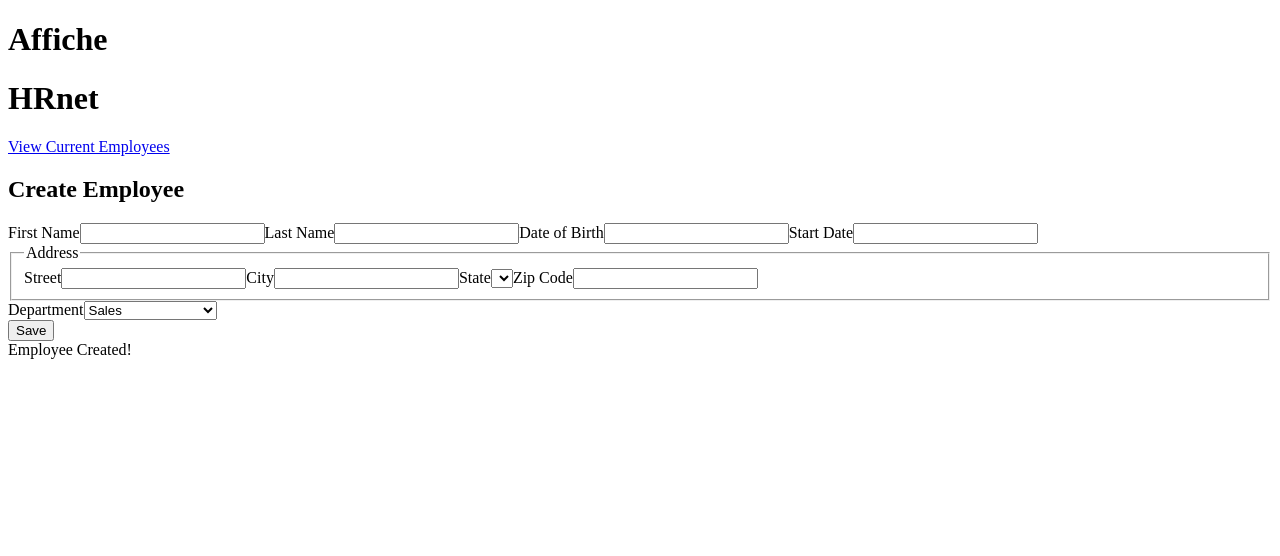
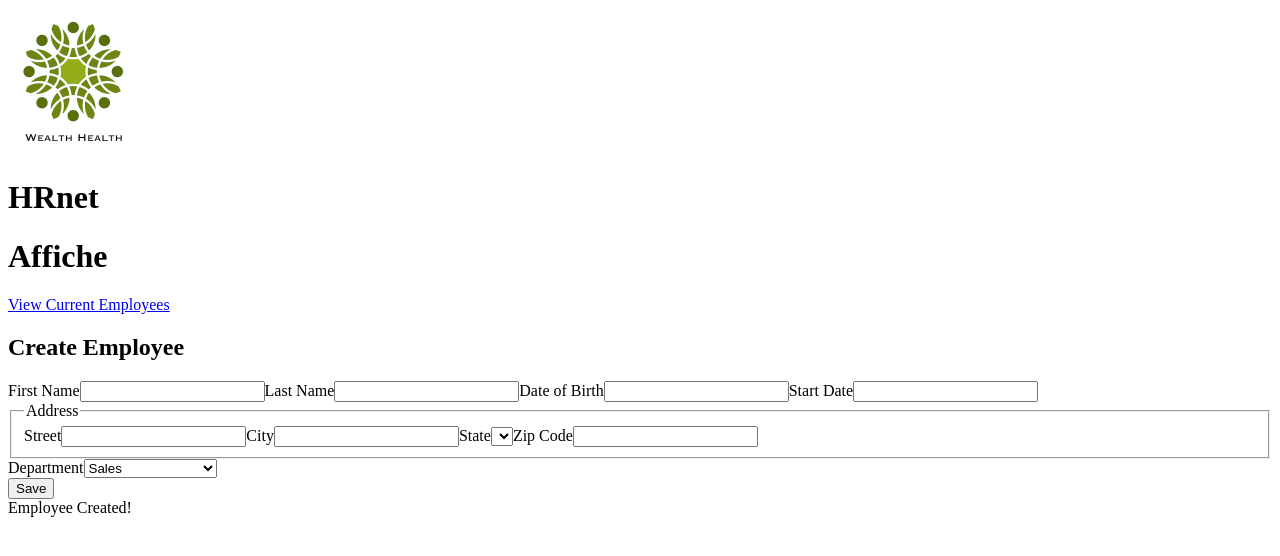
Before and after one commit to HutchAlpha/OpenClassRoom-Projet14-Wealth-Health, a React (Vite) app in the folder Front/: page / in a window 1280 px wide. Shown: the top 556 px of the page. Built offline with nearby package versions, Linux system fonts and the light colour scheme.

Commit message:
Ajout de la partie Header Afin de rendre plus jolie l'application

```diff
--- a/Front/src/App.jsx
+++ b/Front/src/App.jsx
@@ -1,5 +1,5 @@
 
-import './scss/App.scss'
+import './scss/App.scss';
 
 function App() {
   return (
--- /dev/null
+++ b/Front/src/Header.tsx
@@ -0,0 +1,14 @@
+import logo from './assets/logo.png';
+import './scss/_Header.scss';
+
+export default function Header() {
+    return (
+        <header className="header">
+            <img src={logo} alt="Logo Wealth Health" className="header__logo" />
+
+            <div className="titre">
+                <h1 className="titre__h1">HRnet</h1>
+            </div>
+        </header>
+    )
+}
--- a/Front/src/View.jsx
+++ b/Front/src/View.jsx
@@ -1,13 +1,10 @@
 
-import './scss/_View.scss'
+import './scss/_View.scss';
 
 export default function View() {
     return (
     <>
 
-        <div class="title">
-            <h1>HRnet</h1>
-        </div>
         <div class="container">
             <a href="#">View Current Employees</a>
             <h2>Create Employee</h2>
--- a/Front/src/main.jsx
+++ b/Front/src/main.jsx
@@ -1,10 +1,12 @@
 import { StrictMode } from 'react'
 import { createRoot } from 'react-dom/client'
+import Header from './Header.jsx'
 import App from './App.jsx'
 import View from './View.jsx'
 
 createRoot(document.getElementById('root')).render(
   <StrictMode>
+    <Header />
     <App />
     <View />
   </StrictMode>,
--- a/Front/src/scss/App.scss
+++ b/Front/src/scss/App.scss
@@ -1 +1,2 @@
+@use "./_Header";
 @use "./_View";
```
Also changed, not shown: Front/src/assets/logo.png (added), Front/src/scss/_Header.scss (added).
